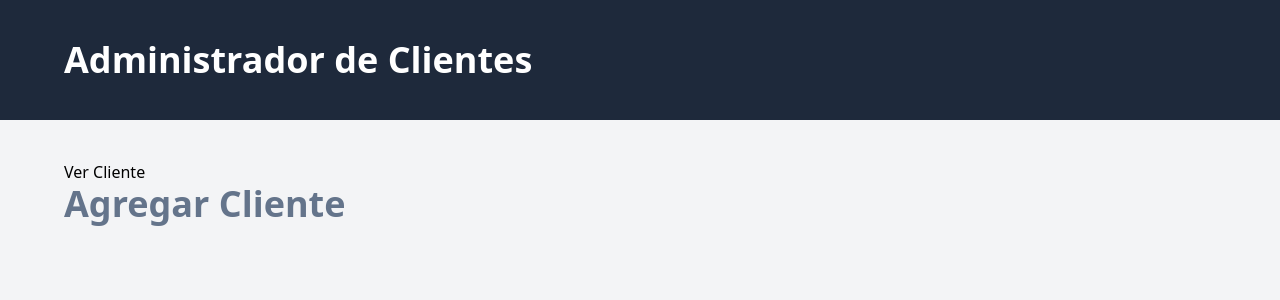
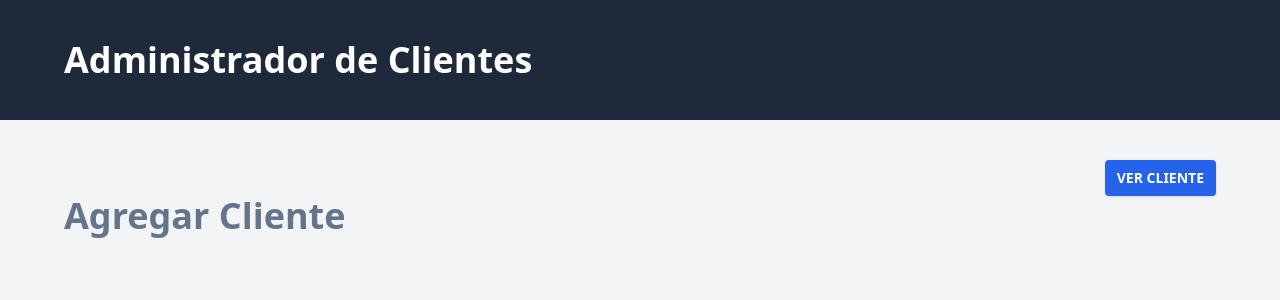
Before and after one commit to ArnnySnaydher/CRM-ADMINISTRADOR, a Vue app: page /agregar-cliente in a window 1280 px wide. Shown: the top 300 px of the page. Built offline with nearby package versions, Linux system fonts and the light colour scheme.

Commit message:
edit component

```diff
--- /dev/null
+++ b/src/components/UI/RouterLink.vue
@@ -0,0 +1,19 @@
+<script setup lang="ts">
+import { RouterLink } from 'vue-router';
+defineProps({
+    to:{
+        type:String
+    }
+})
+</script>
+<template>
+
+    <RouterLink
+    :to="{ name: to }"
+    class="block md:inline-block rounded bg-blue-600 py-2 px-3 text-white uppercase font-bold text-sm shadow hover:bg-blue-500"
+    >
+        <slot></slot>
+    </RouterLink>
+
+
+</template>
--- a/src/views/ClientesView.vue
+++ b/src/views/ClientesView.vue
@@ -1,12 +1,13 @@
 <script setup lang="ts">
-import { RouterLink } from 'vue-router';
+import RouterLink from '@/components/UI/RouterLink.vue';
 </script>
 <template>
     <div>
-        <div>
-            <RouterLink :to="{name: 'agregar-cliente'}">
+        <div class="flex justify-end">
+            <RouterLink to="agregar-cliente">
                 Agregar Cliente
             </RouterLink>
+
         </div>
         <h1 class="text-4xl font-extrabold text-slate-500">Clientes</h1>
     </div>
--- a/src/views/NuevoClienteView.vue
+++ b/src/views/NuevoClienteView.vue
@@ -1,10 +1,10 @@
 <script setup lang="ts">
-import { RouterLink } from 'vue-router';
+import RouterLink from '@/components/UI/RouterLink.vue';
 </script>
 <template>
      <div>
-        <div>
-            <RouterLink :to="{name: 'home'}">
+        <div class="flex justify-end">
+            <RouterLink to='home'>
                 Ver Cliente
             </RouterLink>
         </div>
```
